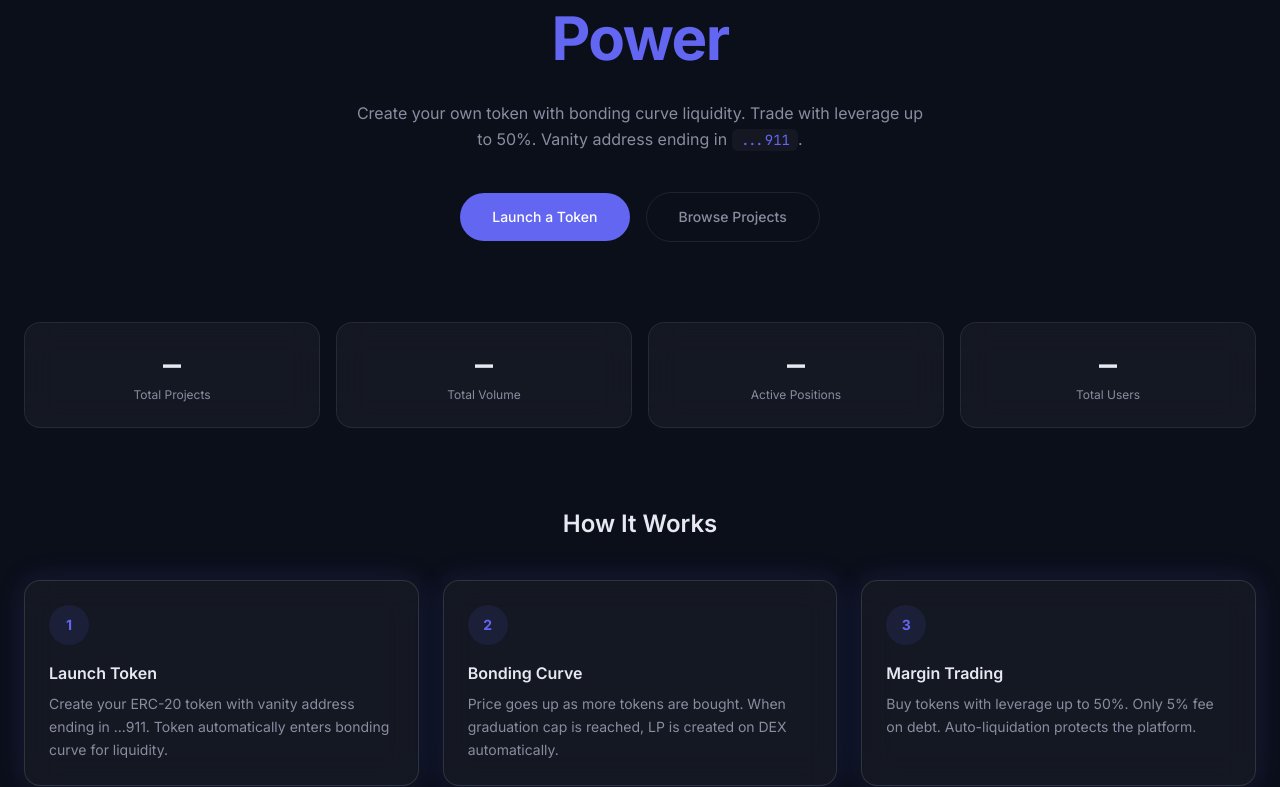
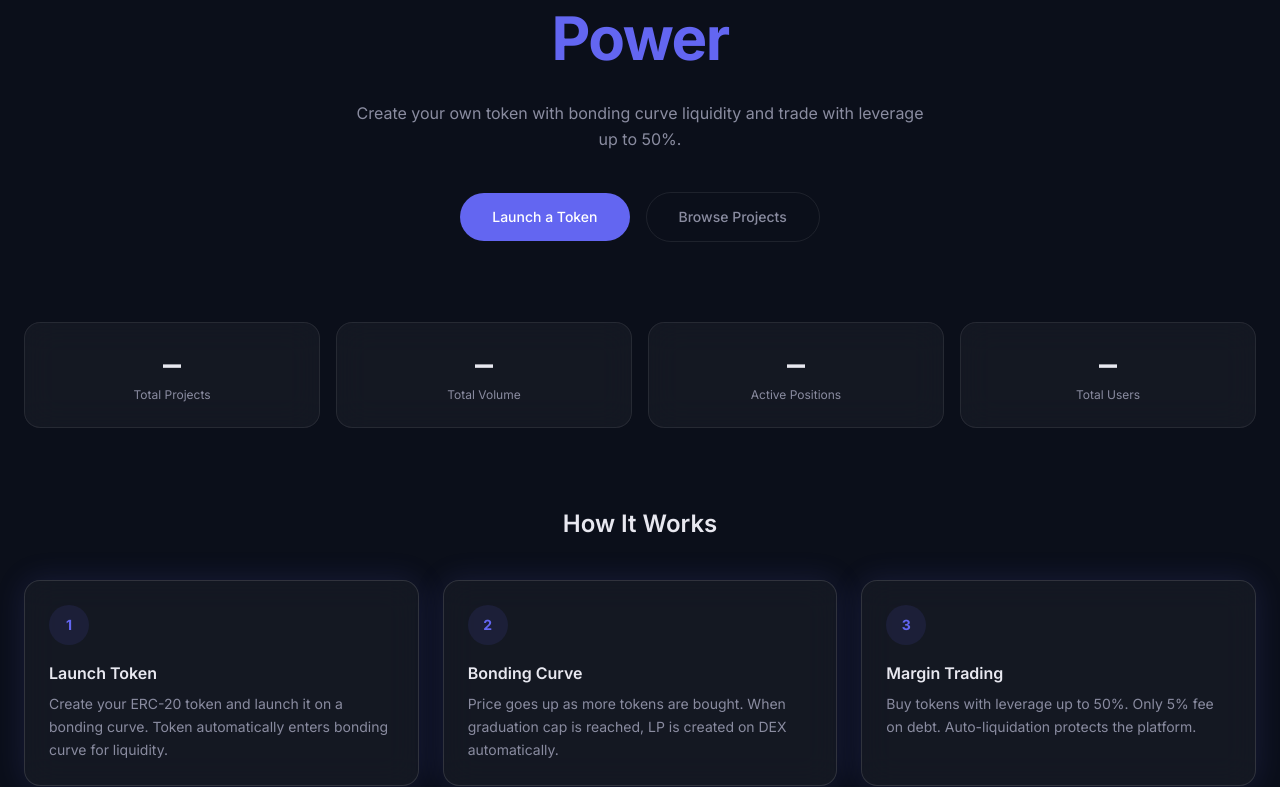
Before and after one commit to adrlpz/cryptolaunch, a Next.js app: page / in a window 1280 px wide. Shown: the part 229-1016 px from the top of the page. Built offline with nearby package versions, Linux system fonts and the light colour scheme.

Commit message:
fix: remove vanity address references from frontend
- Hero description: removed vanity address ending in ...911
- How It Works card: replaced with generic bonding curve description
- Launch precomputing step: replaced with Generating unique token address

```diff
--- a/app/launch/page.tsx
+++ b/app/launch/page.tsx
@@ -178,7 +178,7 @@ export default function LaunchPage() {
       {step === "precomputing" && (
         <div className="glass p-8 text-center">
           <h2 className="mb-2 text-xl font-bold">Preparing Your Token</h2>
-          <p className="mb-6 text-sm text-muted">Generating vanity address ending in ...911</p>
+          <p className="mb-6 text-sm text-muted">Generating unique token address...</p>
           <div className="mx-auto max-w-md">
             <div className="mb-2 flex justify-between text-xs"><span className="text-muted">Progress</span><span className="font-mono font-bold text-accent">{progress}%</span></div>
             <div className="glass-input h-3 w-full overflow-hidden"><div className="h-full bg-accent transition-all" style={{ width: `${progress}%` }} /></div>
--- a/app/page.tsx
+++ b/app/page.tsx
@@ -20,12 +20,8 @@ export default function Home() {
           <span className="text-accent">Margin Power</span>
         </h1>
         <p className="mx-auto mb-10 max-w-xl text-base leading-relaxed text-muted">
-          Create your own token with bonding curve liquidity. Trade with
-          leverage up to 50%. Vanity address ending in{" "}
-          <code className="rounded-md bg-surface px-2 py-0.5 font-mono text-sm text-accent">
-            ...911
-          </code>
-          .
+          Create your own token with bonding curve liquidity and trade with
+          leverage up to 50%.
         </p>
         <div className="flex items-center justify-center gap-4">
           <Link
@@ -63,7 +59,7 @@ export default function Home() {
             {
               num: "1",
               title: "Launch Token",
-              text: "Create your ERC-20 token with vanity address ending in ...911. Token automatically enters bonding curve for liquidity.",
+              text: "Create your ERC-20 token and launch it on a bonding curve. Token automatically enters bonding curve for liquidity.",
             },
             {
               num: "2",
```
